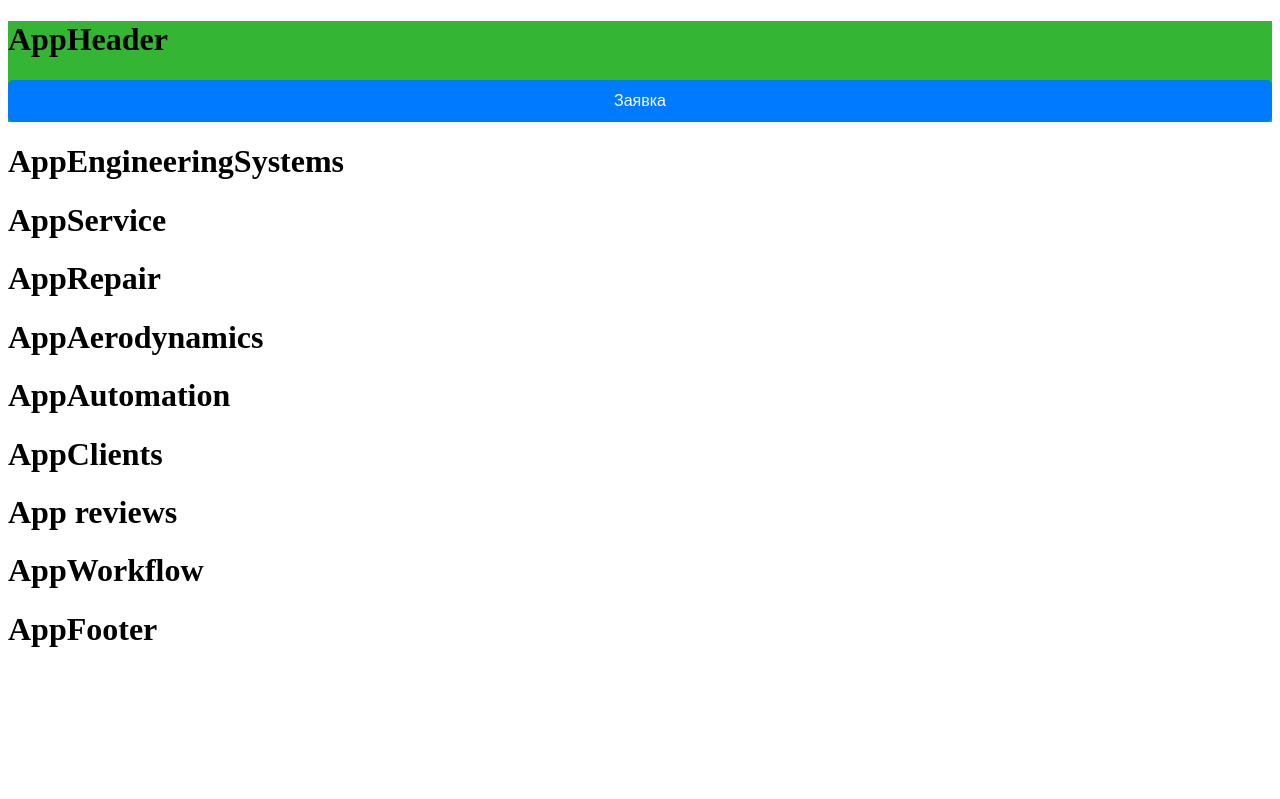
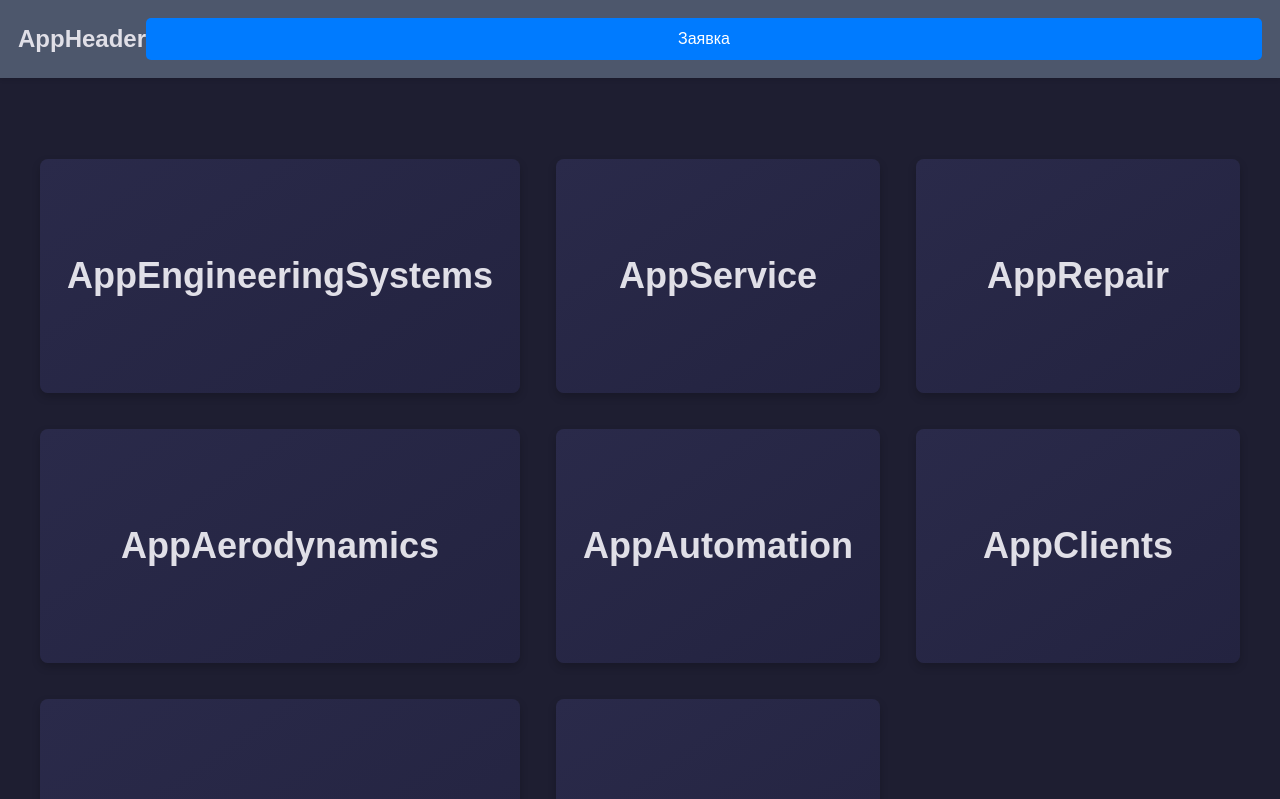
Before and after one commit to angeynik/ctc-site, a Vue app: page / in a window 1280 px wide. Shown: the top 799 px of the page. Built offline with nearby package versions, Linux system fonts and the light colour scheme.

Commit message:
Работа с css

```diff
--- a/src/App.vue
+++ b/src/App.vue
@@ -2,44 +2,54 @@
   <div id="app">
     <AppHeader @open-request-form="showRequestForm = true" />
 
+  <main class="main-content">
     <!-- Показываем компоненты лендинга только на главной странице -->
-    <div v-if="isHomePage">
+    <div v-if="isHomePage" class="landing-grid">
       <AppEngineeringSystems
         v-if="visibility.engineering"
         @navigate="navigateTo('/engineering')"
+        class="select-component"
       />
       <AppService
         v-if="visibility.service"
         @navigate="navigateTo('/service')"
+        class="select-component"
       />
       <AppRepair
         v-if="visibility.repair"
         @navigate="navigateTo('/repair')"
+        class="select-component"
       />
       <AppAerodynamics
         v-if="visibility.aerodynamics"
         @navigate="navigateTo('/aero')"
+        class="select-component"
       />
       <AppAutomation
         v-if="visibility.automation"
         @navigate="navigateTo('/automation')"
+        class="select-component"
       />
       <AppClients
         v-if="visibility.clients"
         @navigate="navigateTo('/clients')"
+        class="select-component"
       />
       <AppReviews
         v-if="visibility.reviews"
         @navigate="navigateTo('/reviews')"
+        class="select-component"
       />
       <AppWorkflow
         v-if="visibility.workflow"
         @navigate="navigateTo('/workflow')"
+        class="select-component"
       />
     </div>
 
     <!-- Отображаем компоненты маршрутов -->
     <router-view v-else></router-view>
+  </main>
 
     <AppFooter />
     <RequestForm
--- a/src/assets/style.css
+++ b/src/assets/style.css
@@ -23,15 +23,344 @@
   background-color: var(--background_color);
   background: var(--background_color);
 }
+
+
+/* Создание переменных */
+:root {
+  --light_font: #E0DFE7;
+  --dark_font: #1E1E31;
+  --header_color: #4D576C;
+  --background_color: #1E1E31;
+  --orange: #F97B00;
+  --yellow: #F8B01E;
+  --violet: #5077f5;
+  --green: #34B534;
+  --red: #F91E00;
+
+  --sensor-green: #cfeecf;
+  --sensor-yellow: #ffe5cc;
+  --sensor-red: #fdbbb2;
+  --sensor-gray: #808080;
+
+  /* Размеры шрифтов для разных устройств */
+  --font-size-xs: 12px;
+  --font-size-sm: 14px;
+  --font-size-base: 16px;
+  --font-size-lg: 18px;
+  --font-size-xl: 20px;
+  --font-size-2xl: 24px;
+  --font-size-3xl: 30px;
+  --font-size-4xl: 36px;
+
+  /* Отступы */
+  --spacing-xs: 0.25rem;
+  --spacing-sm: 0.5rem;
+  --spacing-md: 1rem;
+  --spacing-lg: 1.5rem;
+  --spacing-xl: 2rem;
+  --spacing-2xl: 3rem;
+}
+
+/* Базовые стили для всех устройств */
+html {
+  font-size: var(--font-size-base);
+  height: 100%;
+  margin: 0;
+  padding: 0;
+  background-color: var(--background_color);
+}
+
+body {
+  margin: 0;
+  padding: 0;
+  min-height: 100vh;
+  display: flex;
+  flex-direction: column;
+  font-family: 'Arial', sans-serif;
+  color: var(--light_font);
+  line-height: 1.6;
+}
+
+#app {
+  min-height: 100vh;
+  display: flex;
+  flex-direction: column;
+}
+
+/* Header стили */
 .app-header {
+  background-color: var(--header_color);
+  padding: var(--spacing-md);
+  position: sticky;
+  top: 0;
+  z-index: 100;
+  display: flex;
+  justify-content: space-between;
+  align-items: center;
+  box-shadow: 0 2px 4px rgba(0,0,0,0.1);
+}
+
+.app-header h1 {
+  margin: 0;
+  font-size: var(--font-size-xl);
+  color: var(--light_font);
+  cursor: pointer;
+}
+
+/* Main content area */
+.main-content {
+  flex: 1;
+  display: flex;
+  flex-direction: column;
+  padding: var(--spacing-md);
+}
+
+/* Footer стили */
+.app-footer {
+  background-color: var(--header_color);
+  padding: var(--spacing-md);
+  text-align: center;
+  margin-top: auto;
+}
+
+/* Компоненты лендинга */
+.landing-grid {
+  display: grid;
+  gap: var(--spacing-lg);
+  margin: var(--spacing-xl) 0;
+}
+
+.select-component {
+  cursor: pointer;
+  padding: var(--spacing-lg);
+  border-radius: 8px;
+  background: linear-gradient(145deg, #2a2a4a, #232340);
+  box-shadow: 0 4px 8px rgba(0,0,0,0.2);
+  transition: all 0.3s ease;
+  display: flex;
+  align-items: center;
+  justify-content: center;
+  min-height: 150px;
+}
+
+.select-component:hover {
+  transform: translateY(-2px);
+  box-shadow: 0 6px 12px rgba(0,0,0,0.3);
+  background: linear-gradient(145deg, #3a3a5a, #323250);
+}
+
+.select-component h1,
+.select-component h2,
+.select-component h3 {
+  margin: 0;
+  text-align: center;
+  color: var(--light_font);
+}
+
+/* Кнопка заявки */
+.request-btn {
   background-color: var(--green);
+  color: white;
+  padding: var(--spacing-sm) var(--spacing-md);
+  border: none;
+  border-radius: 5px;
+  cursor: pointer;
+  font-size: var(--font-size-sm);
+  transition: background-color 0.3s ease;
 }
-.select-component {
-    cursor: pointer; /* Добавляем указатель, чтобы показать, что это кликабельно */
+
+.request-btn:hover {
+  background-color: #2b9b2b;
 }
-.select-component:hover {
-    background-color: #f0f0f0; /* Визуальный эффект при наведении */
+
+/* Медиа-запросы для разных устройств */
+
+/* Мобильные телефоны (до 768px) */
+@media (max-width: 768px) {
+  :root {
+    --font-size-base: 14px;
+    --font-size-lg: 16px;
+    --font-size-xl: 18px;
+    --font-size-2xl: 20px;
+    --font-size-3xl: 24px;
+    --font-size-4xl: 28px;
+  }
+
+  .app-header {
+    padding: var(--spacing-sm);
+    flex-direction: column;
+    gap: var(--spacing-sm);
+  }
+
+  .landing-grid {
+    grid-template-columns: 1fr;
+    gap: var(--spacing-md);
+  }
+
+  .select-component {
+    min-height: 120px;
+    padding: var(--spacing-md);
+  }
+
+  .main-content {
+    padding: var(--spacing-sm);
+  }
 }
+
+/* Планшеты (769px - 1024px) */
+@media (min-width: 769px) and (max-width: 1024px) {
+  :root {
+    --font-size-base: 16px;
+    --font-size-lg: 18px;
+    --font-size-xl: 20px;
+    --font-size-2xl: 22px;
+    --font-size-3xl: 26px;
+    --font-size-4xl: 30px;
+  }
+
+  .landing-grid {
+    grid-template-columns: repeat(2, 1fr);
+    gap: var(--spacing-lg);
+  }
+
+  .select-component {
+    min-height: 140px;
+  }
+}
+
+/* ПК (1025px и выше) */
+@media (min-width: 1025px) {
+  :root {
+    --font-size-base: 18px;
+    --font-size-lg: 20px;
+    --font-size-xl: 24px;
+    --font-size-2xl: 28px;
+    --font-size-3xl: 32px;
+    --font-size-4xl: 36px;
+  }
+
+  .landing-grid {
+    grid-template-columns: repeat(3, 1fr);
+    gap: var(--spacing-xl);
+    max-width: 1200px;
+    margin: var(--spacing-2xl) auto;
+  }
+
+  .select-component {
+    min-height: 180px;
+  }
+
+  .main-content {
+    padding: var(--spacing-lg);
+  }
+}
+
+/* Особо большие экраны (1440px и выше) */
+@media (min-width: 1440px) {
+  .landing-grid {
+    grid-template-columns: repeat(4, 1fr);
+    max-width: 1400px;
+  }
+}
+
+/* Форма заявки (адаптивная) */
+.request-form-overlay {
+  position: fixed;
+  top: 0;
+  left: 0;
+  width: 100%;
+  height: 100%;
+  background-color: rgba(0, 0, 0, 0.7);
+  display: flex;
+  justify-content: center;
+  align-items: center;
+  z-index: 1000;
+  padding: var(--spacing-md);
+}
+
+.request-form-container {
+  background: white;
+  padding: var(--spacing-lg);
+  border-radius: 10px;
+  width: 100%;
+  max-width: 500px;
+  max-height: 90vh;
+  overflow-y: auto;
+  position: relative;
+}
+
+/* Адаптивность для формы */
+@media (max-width: 480px) {
+  .request-form-container {
+    padding: var(--spacing-md);
+    margin: var(--spacing-sm);
+  }
+
+  .checkbox-group {
+    grid-template-columns: 1fr;
+  }
+}
+
+/* Утилитарные классы для гибкости */
+.text-center { text-align: center; }
+.text-left { text-align: left; }
+.text-right { text-align: right; }
+
+.mt-1 { margin-top: var(--spacing-xs); }
+.mt-2 { margin-top: var(--spacing-sm); }
+.mt-3 { margin-top: var(--spacing-md); }
+.mt-4 { margin-top: var(--spacing-lg); }
+.mt-5 { margin-top: var(--spacing-xl); }
+
+.mb-1 { margin-bottom: var(--spacing-xs); }
+.mb-2 { margin-bottom: var(--spacing-sm); }
+.mb-3 { margin-bottom: var(--spacing-md); }
+.mb-4 { margin-bottom: var(--spacing-lg); }
+.mb-5 { margin-bottom: var(--spacing-xl); }
+
+.flex { display: flex; }
+.flex-column { flex-direction: column; }
+.flex-center {
+  display: flex;
+  align-items: center;
+  justify-content: center;
+}
+.flex-between {
+  display: flex;
+  justify-content: space-between;
+  align-items: center;
+}
+
+.grid { display: grid; }
+.grid-2 { grid-template-columns: repeat(2, 1fr); }
+.grid-3 { grid-template-columns: repeat(3, 1fr); }
+.grid-4 { grid-template-columns: repeat(4, 1fr); }
+
+/* Анимации */
+.fade-enter-active,
+.fade-leave-active {
+  transition: opacity 0.3s ease;
+}
+
+.fade-enter-from,
+.fade-leave-to {
+  opacity: 0;
+}
+
+.slide-up-enter-active,
+.slide-up-leave-active {
+  transition: all 0.3s ease;
+}
+
+.slide-up-enter-from,
+.slide-up-leave-to {
+  opacity: 0;
+  transform: translateY(20px);
+}
+
+
+
+
 
 /* Форма заявки и обратной связи */
 .request-form-overlay {
```
